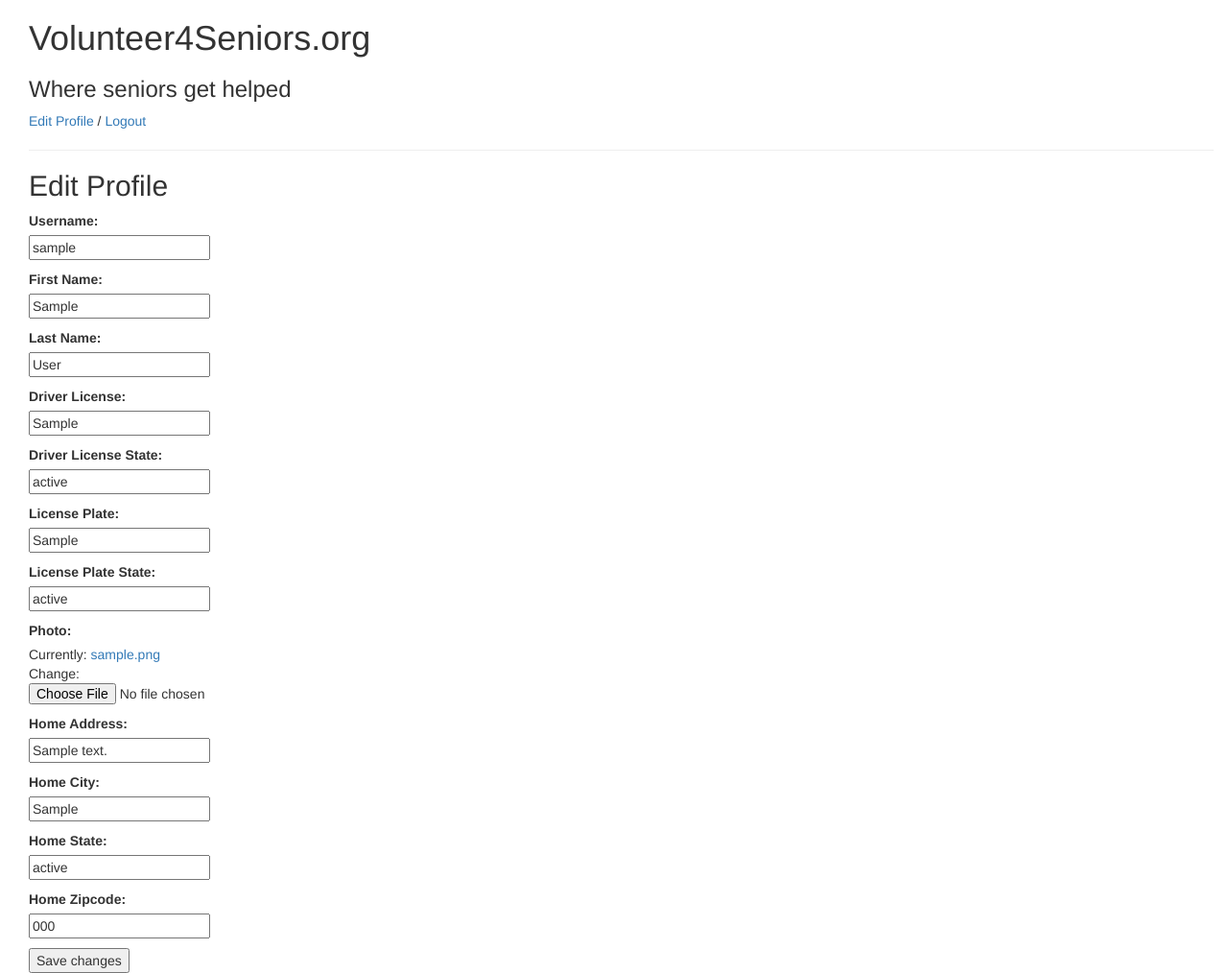
After one commit to dewong8844/GiveHelp, a Django app: page /profile/ in a window 1280 px wide. The commit adds this page. Shown: the whole page at 96% size. Run offline with Django 3.2, Linux system fonts and the light colour scheme; a user stored in the database is signed in; tables that the repository leaves empty hold one stand-in row (values such as "Sample post"); some libraries are stand-ins or nearby versions.

Commit message:
Add edit user profile.

```diff
--- a/mysite/core/forms.py
+++ b/mysite/core/forms.py
@@ -3,6 +3,24 @@ from django.contrib.auth.forms import UserCreationForm
 from django.contrib.auth.models import User
 from core.models import Profile
 from datetime import date
+
+class EditProfileForm(forms.ModelForm):
+    username = forms.CharField(label='Username')
+    first_name = forms.CharField(label='First Name')
+    last_name = forms.CharField(label='Last Name')
+    driver_license = forms.CharField(label='Driver License')
+    driver_license_state = forms.CharField(label='Driver License State')
+    license_plate = forms.CharField(label='License Plate')
+    license_plate_state = forms.CharField(label='License Plate State')
+    photo = forms.ImageField(label='Photo')
+    home_address = forms.CharField(label='Home Address')
+    home_city = forms.CharField(label='Home City')
+    home_state = forms.CharField(label='Home State')
+    home_zipcode = forms.CharField(label='Home Zipcode')
+
+    class Meta:
+        model = User
+        fields = ('username', 'first_name', 'last_name', 'driver_license', 'driver_license_state', 'license_plate', 'license_plate_state', 'photo', 'home_address', 'home_city', 'home_state', 'home_zipcode')
 
 class SignUpForm(UserCreationForm):
     birth_date = forms.DateField(help_text='Required. Format: YYYY-MM-DD')
@@ -16,11 +34,11 @@ class SignUpForm(UserCreationForm):
     def clean(self):
         user_type = self.cleaned_data["user_type"]
         user_age = self.age(self.cleaned_data["birth_date"])
-        if user_age < 18 and user_type == 'VR':
+        if user_age < 18 and user_type == 'VOLUNTEER':
             raise forms.ValidationError(
                 "Volunteer age has to be 18+."
             )
-        elif user_age < 60 and (user_type == 'SR' or user_type == 'BH'):
+        elif user_age < 60 and (user_type == 'SENIOR' or user_type == 'BOTH'):
             raise forms.ValidationError(
                 "Senior age has to be 60+."
             )
--- a/mysite/core/models.py
+++ b/mysite/core/models.py
@@ -11,16 +11,16 @@ class ServiceType(models.Model):
         return 'Service Type: ' + self.description
 
 class Profile(models.Model):
-    SENIOR = 'SR'
-    VOLUNTEER = 'VR'
-    BOTH = 'BH'
+    SENIOR = 'SENIOR'
+    VOLUNTEER = 'VOLUNTEER'
+    BOTH = 'BOTH'
     USER_TYPE_CHOICES = (
         (SENIOR, 'Senior'),
         (VOLUNTEER, 'Volunteer'),
         (BOTH, 'Both'),
     )
     user = models.OneToOneField(User, on_delete=models.CASCADE)
-    user_type = models.CharField(max_length=2, choices=USER_TYPE_CHOICES,
+    user_type = models.CharField(max_length=9, choices=USER_TYPE_CHOICES,
                                  default=SENIOR, blank=True)
     birth_date = models.DateField(null=True, blank=True)
     gender = models.CharField(max_length=20, blank=True)
@@ -29,7 +29,7 @@ class Profile(models.Model):
     driver_license_state = models.CharField(max_length=2, blank=True)
     car_license_plate = models.CharField(max_length=20, blank=True)
     car_license_state = models.CharField(max_length=2, blank=True)
-    photo = models.ImageField(upload_to='profile', blank=True)
+    photo = models.ImageField(upload_to='profiles', blank=True)
     home_address = models.CharField(max_length=100, blank=True)
     home_city = models.CharField(max_length=30, blank=True)
     home_state = models.CharField(max_length=2, blank=True)
--- a/mysite/core/templates/base.html
+++ b/mysite/core/templates/base.html
@@ -22,7 +22,7 @@
       <h1>Volunteer4Seniors.org</h1>
       <h3>Where seniors get helped</h3>
       {% if user.is_authenticated %}
-        <a href="{% url 'logout' %}">Logout</a>
+      <a href="{% url 'edit_profile' %}">Edit Profile</a> / <a href="{% url 'logout' %}">Logout</a>
       {% else %}
         <a href="{% url 'home' %}">Home</a> / <a href="{% url 'login' %}">Sign In</a> / <a href="{% url 'signup' %}">Register</a>
       {% endif %}
--- /dev/null
+++ b/mysite/core/templates/edit_profile.html
@@ -0,0 +1,26 @@
+{% extends 'base.html' %}
+
+{% block content %}
+  <h2>Edit Profile</h2>
+  {% if form.errors %}
+    {% for error in form.non_field_errors %}
+      <p style="color: red">Error: {{ error }}</p>
+    {% endfor %}
+  {% endif %}
+  <form method="post" enctype="multipart/form-data">
+    {% csrf_token %}
+    {% for field in form %}
+      <p>
+        {{ field.label_tag }}<br>
+        {{ field }}
+        {% if field.help_text %}
+          <small style="color: grey">{{ field.help_text }}</small>
+        {% endif %}
+        {% for error in field.errors %}
+          <p style="color: red">{{ error }}</p>
+        {% endfor %}
+      </p>
+    {% endfor %}
+    <button type="submit">Save changes</button>
+  </form>
+{% endblock %}
--- a/mysite/core/templates/home.html
+++ b/mysite/core/templates/home.html
@@ -4,7 +4,7 @@
 {% if user.username  %}
   <h2>Welcome, {{ user.get_full_name }} <small>{{ user.username }}</small> !</h2>
   <!-- <p>Your birth date: {{ user.profile.birth_date }}</p> -->
-  <p>Your email: {{ user.email }}</p>
+  <p>You are signed in as: {{ user.profile.user_type }}</p>
   {% else %}
   <h2>Welcome to Volunteer4Seniors!</h2>
   <p>Please sign in or register to volunteer or get help</p>
--- a/mysite/core/views.py
+++ b/mysite/core/views.py
@@ -1,12 +1,32 @@
 from django.contrib.auth import login, authenticate
 from django.shortcuts import render, redirect
-from core.forms import SignUpForm
+from core.forms import SignUpForm, EditProfileForm
 
 def home(request):
     return render(request, 'home.html')
 
-def profile(request):
-    return render(request, 'home.html')
+def edit_profile(request):
+    user = request.user
+    initial_values={'username':user.username, 'driver_license':user.profile.driver_license, 'driver_license_state':user.profile.driver_license_state, 'license_plate':user.profile.car_license_plate, 'license_plate_state':user.profile.car_license_state, 'photo':user.profile.photo, 'home_address':user.profile.home_address, 'home_city':user.profile.home_city, 'home_state':user.profile.home_state, 'home_zipcode':user.profile.home_zipcode}
+    form = EditProfileForm(request.POST or None, request.FILES or None, instance=request.user, initial=initial_values)
+    if form.is_valid():
+        user = form.save()
+        user.refresh_from_db()  # load the profile instance created by the signal
+        user.first_name = form.cleaned_data.get('first_name')
+        user.last_name = form.cleaned_data.get('last_name')
+        user.profile.birth_date = form.cleaned_data.get('birth_date')
+        user.profile.driver_license = form.cleaned_data.get('driver_license')
+        user.profile.driver_license_state = form.cleaned_data.get('driver_license_state')
+        user.profile.car_license_plate = form.cleaned_data.get('license_plate')
+        user.profile.car_license_state = form.cleaned_data.get('license_plate_state')
+        user.profile.home_address = form.cleaned_data.get('home_address')
+        user.profile.home_city = form.cleaned_data.get('home_city')
+        user.profile.home_state = form.cleaned_data.get('home_state')
+        user.profile.home_zipcode = form.cleaned_data.get('home_zipcode')
+        user.save()
+        return redirect('home')
+
+    return render(request, 'edit_profile.html', {'form': form})
 
 def signup(request):
     if request.method == 'POST':
@@ -15,6 +35,7 @@ def signup(request):
             user = form.save()
             user.refresh_from_db()  # load the profile instance created by the signal
             user.profile.birth_date = form.cleaned_data.get('birth_date')
+            user.profile.user_type = form.cleaned_data.get('user_type')
             user.save()
             raw_password = form.cleaned_data.get('password1')
             user = authenticate(username=user.username, password=raw_password)
--- a/mysite/mysite/urls.py
+++ b/mysite/mysite/urls.py
@@ -10,4 +10,5 @@ urlpatterns = [
     url(r'^logout/$', auth_views.logout,
         {'next_page': '/'}, name='logout'),
     url(r'^signup/$', core_views.signup, name='signup'),
+    url(r'^profile/$', core_views.edit_profile, name='edit_profile'),
 ]
```
